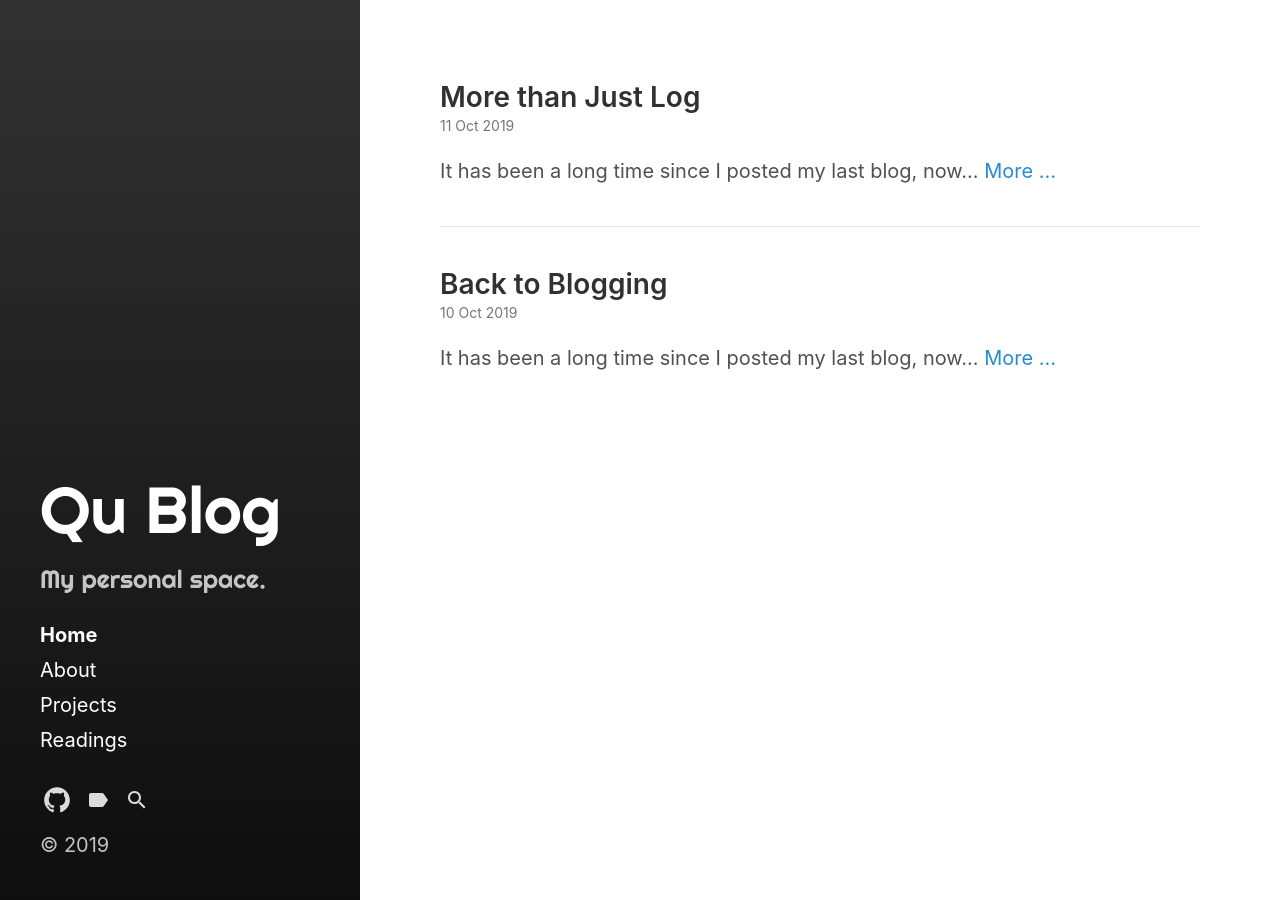
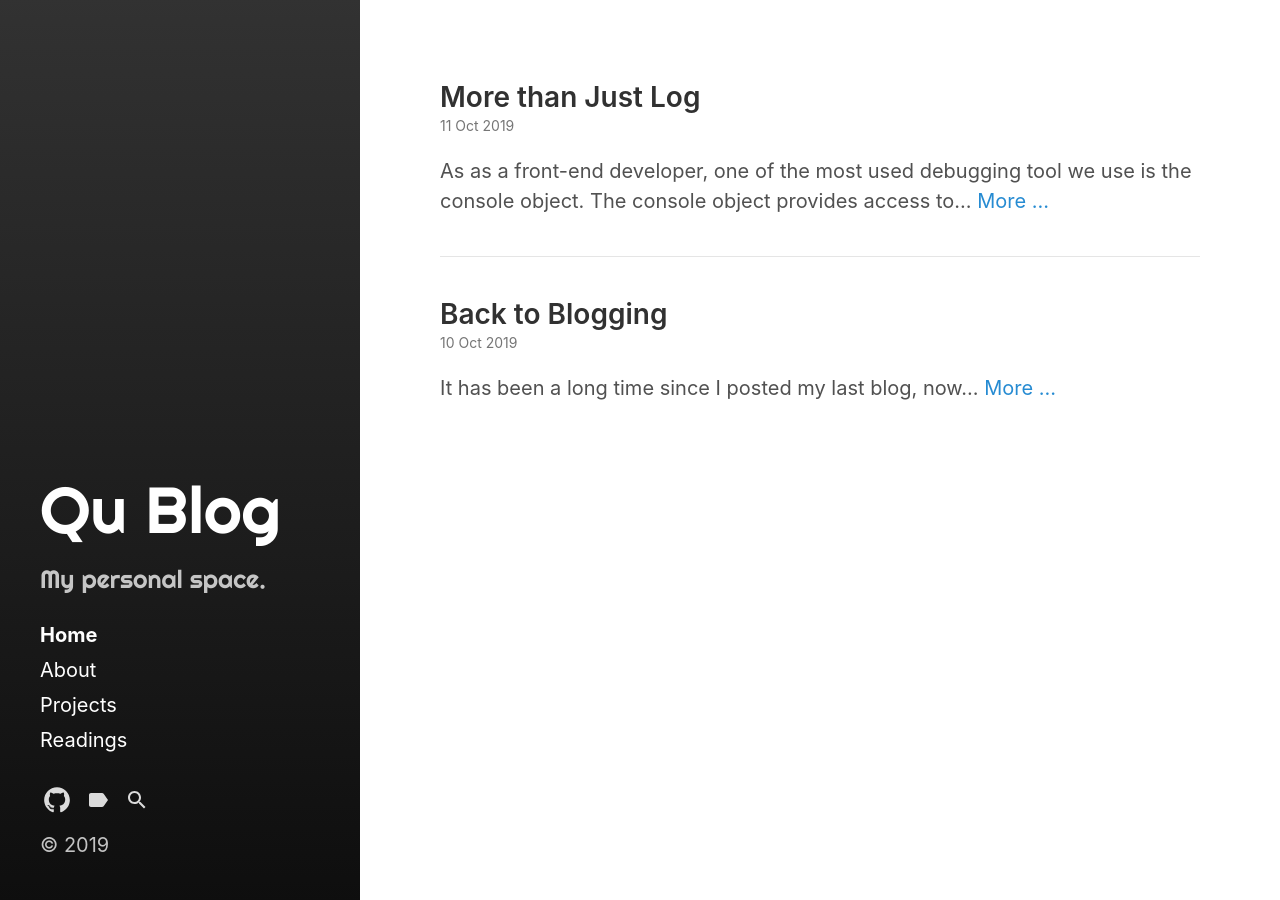
Before and after one commit to yiqu/yiqu.github.io, a Jekyll site: the page built from index.html, in a window 1280 px wide. Built offline with Jekyll 4.4.1, drawn with Linux system fonts in a browser that asks for light colours; some web fonts are replaced; the list of posts is cut into pages by our own code.

Commit message:
Update 2019-10-11-console-commands-useful.md

```diff
--- a/_posts/2019-10-11-console-commands-useful.md
+++ b/_posts/2019-10-11-console-commands-useful.md
@@ -1,7 +1,7 @@
 ---
 layout: post
 title: More than Just Log
-excerpt: "It has been a long time since I posted my last blog, now..."
+excerpt: "As as a front-end developer, one of the most used debugging tool we use is the console object. The console object   provides access to..."
 tags:
   - commands
   - programming
```
